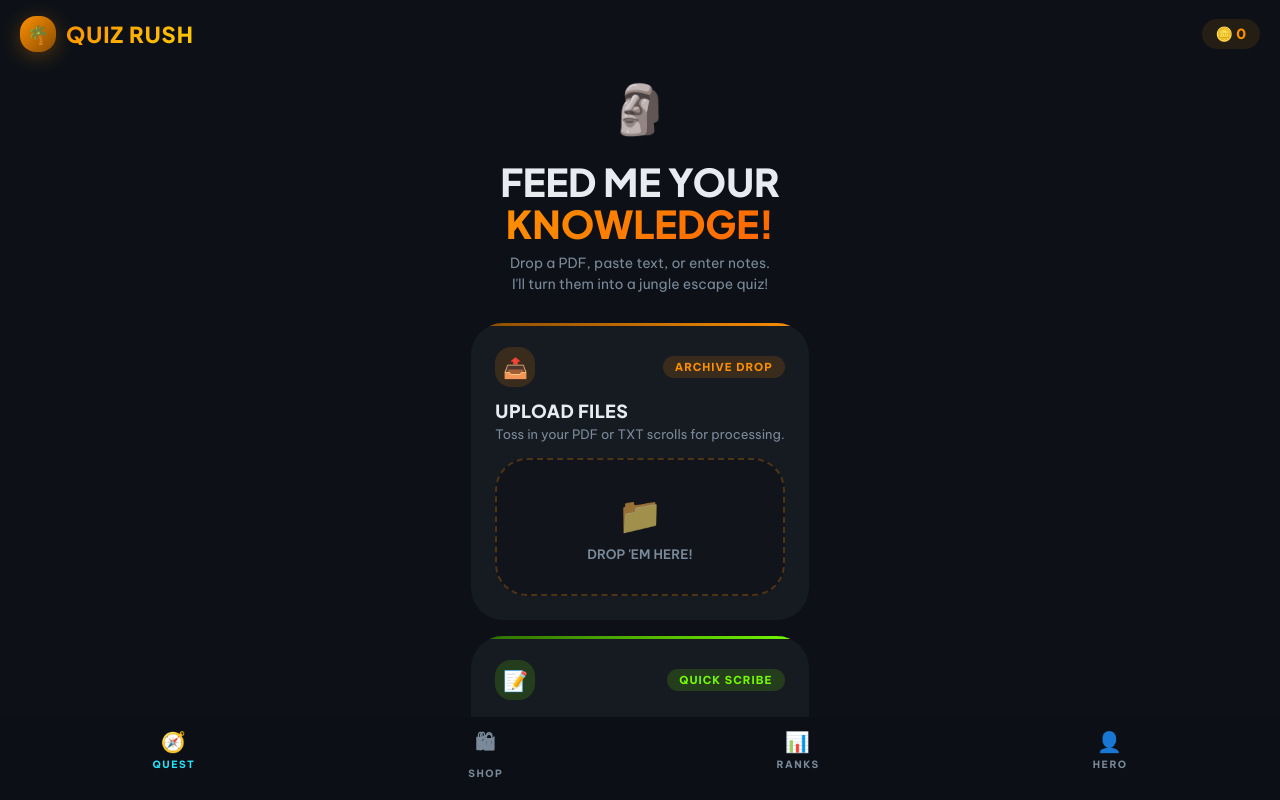
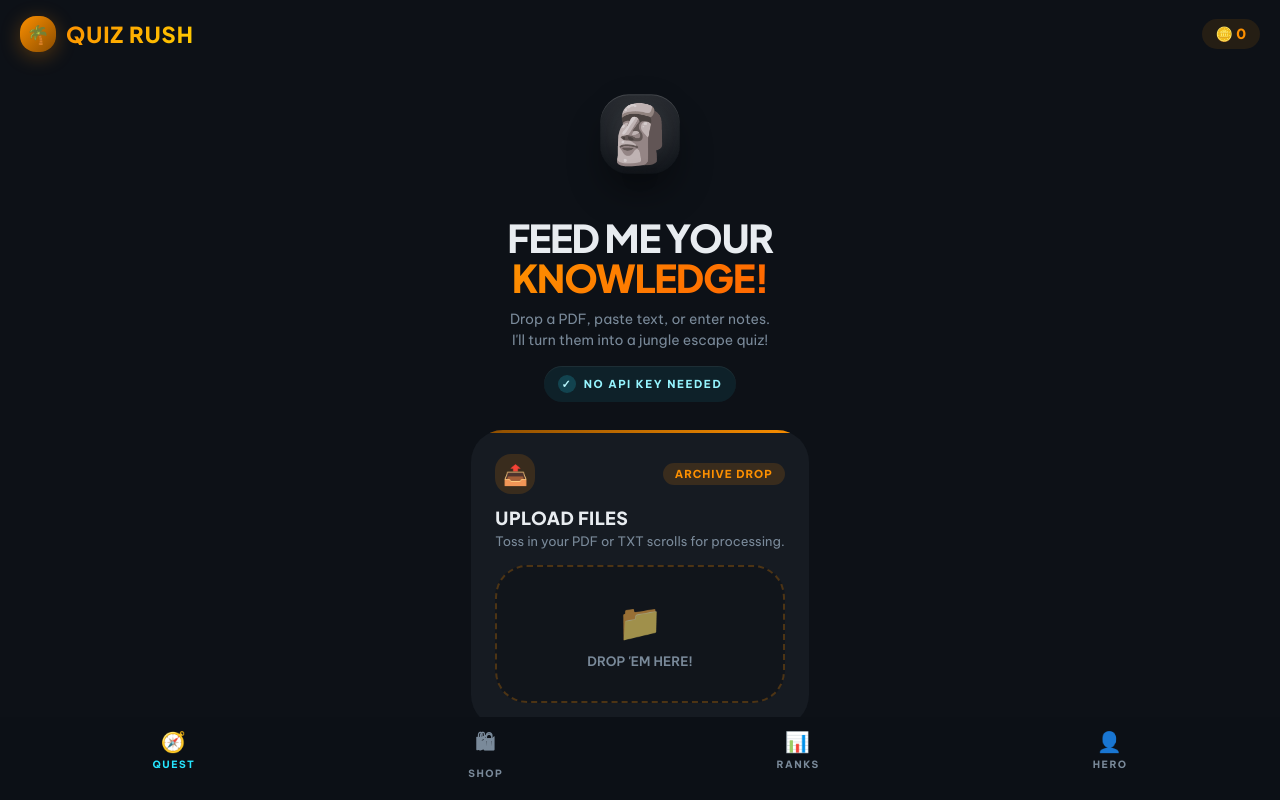
Before and after one commit to marcdshark666/QuizRush, a website: page index.html in a window 1280 px wide. Drawn offline with nearby package versions, Linux system fonts and the light colour scheme; a script that the page names is missing.

Commit message:
Add floating moai hero and no-key messaging

```diff
--- a/index.html
+++ b/index.html
@@ -44,12 +44,19 @@ html,body{width:100%;height:100%;overflow:hidden;font-family:'Be Vietnam Pro',sa
 /* ===== UPLOAD SCREEN ===== */
 #upload-screen{background:var(--bg)}
 .upload-scroll{flex:1;overflow-y:auto;padding:0 20px 20px}
-.upload-hero{text-align:center;margin:20px 0 28px}
-.upload-hero h1{font-family:'Plus Jakarta Sans',sans-serif;font-size:2.4rem;font-weight:800;line-height:1.1}
+.upload-hero{text-align:center;margin:20px 0 28px;position:relative}
+.upload-hero h1{font-family:'Plus Jakarta Sans',sans-serif;font-size:2.4rem;font-weight:800;line-height:1.05;letter-spacing:-.03em}
 .upload-hero h1 span{background:linear-gradient(135deg,var(--relic-glow),#ff6600);-webkit-background-clip:text;-webkit-text-fill-color:transparent}
-.upload-hero p{color:var(--text-dim);font-size:14px;margin-top:8px;line-height:1.5}
-.upload-hero .feed-me{font-size:48px;margin-bottom:12px;animation:feedBounce 2s infinite}
-@keyframes feedBounce{0%,100%{transform:translateY(0)}50%{transform:translateY(-10px)}}
+.upload-hero p{color:var(--text-dim);font-size:14px;margin-top:10px;line-height:1.55}
+.moai-hover{position:relative;width:112px;height:112px;margin:0 auto 18px;display:flex;align-items:center;justify-content:center;pointer-events:none;animation:moaiFloat 3.4s ease-in-out infinite}
+.moai-hover::before{content:'';position:absolute;inset:16px;background:radial-gradient(circle,rgba(255,255,255,.2),rgba(255,255,255,.03) 55%,transparent 70%);filter:blur(10px);opacity:.95}
+.moai-hover::after{content:'';position:absolute;left:50%;bottom:8px;width:54px;height:16px;transform:translateX(-50%);background:radial-gradient(circle,rgba(0,0,0,.45),transparent 72%);filter:blur(6px);animation:moaiShadow 3.4s ease-in-out infinite}
+.moai-core{position:relative;display:flex;align-items:center;justify-content:center;width:78px;height:78px;border-radius:28px;background:linear-gradient(180deg,rgba(255,255,255,.11),rgba(255,255,255,.02));box-shadow:inset 0 1px 0 rgba(255,255,255,.14),0 22px 34px rgba(0,0,0,.24)}
+.moai-glyph{position:relative;font-size:56px;line-height:1;filter:drop-shadow(0 10px 18px rgba(0,0,0,.28))}
+.no-api-pill{display:inline-flex;align-items:center;gap:8px;margin-top:14px;padding:9px 14px;border-radius:999px;background:rgba(38,230,255,.08);color:#96f5ff;font-size:11px;font-weight:800;letter-spacing:1.5px;text-transform:uppercase;box-shadow:inset 0 1px 0 rgba(255,255,255,.06)}
+.no-api-pill::before{content:'✓';display:inline-flex;align-items:center;justify-content:center;width:18px;height:18px;border-radius:50%;background:rgba(38,230,255,.18);font-size:11px;color:#baf9ff}
+@keyframes moaiFloat{0%,100%{transform:translateY(0) scale(1)}50%{transform:translateY(-10px) scale(1.02)}}
+@keyframes moaiShadow{0%,100%{transform:translateX(-50%) scaleX(1);opacity:.35}50%{transform:translateX(-50%) scaleX(.8);opacity:.18}}
 
 .upload-card{background:var(--bg-card);border-radius:var(--radius-lg);padding:24px;margin-bottom:16px;position:relative;overflow:hidden}
 .upload-card::before{content:'';position:absolute;top:0;left:0;right:0;height:3px;border-radius:2rem 2rem 0 0}
@@ -280,9 +287,14 @@ html,body{width:100%;height:100%;overflow:hidden;font-family:'Be Vietnam Pro',sa
   </div>
   <div class="upload-scroll">
     <div class="upload-hero">
-      <div class="feed-me">🗿</div>
+      <div class="moai-hover" aria-hidden="true">
+        <div class="moai-core">
+          <div class="moai-glyph">🗿</div>
+        </div>
+      </div>
       <h1>FEED ME YOUR<br><span>KNOWLEDGE!</span></h1>
       <p>Drop a PDF, paste text, or enter notes.<br>I'll turn them into a jungle escape quiz!</p>
+      <div class="no-api-pill">No API Key Needed</div>
     </div>
 
     <div class="upload-card relic">
```
Also changed, not shown: public/index.html (+18 -6 lines).
